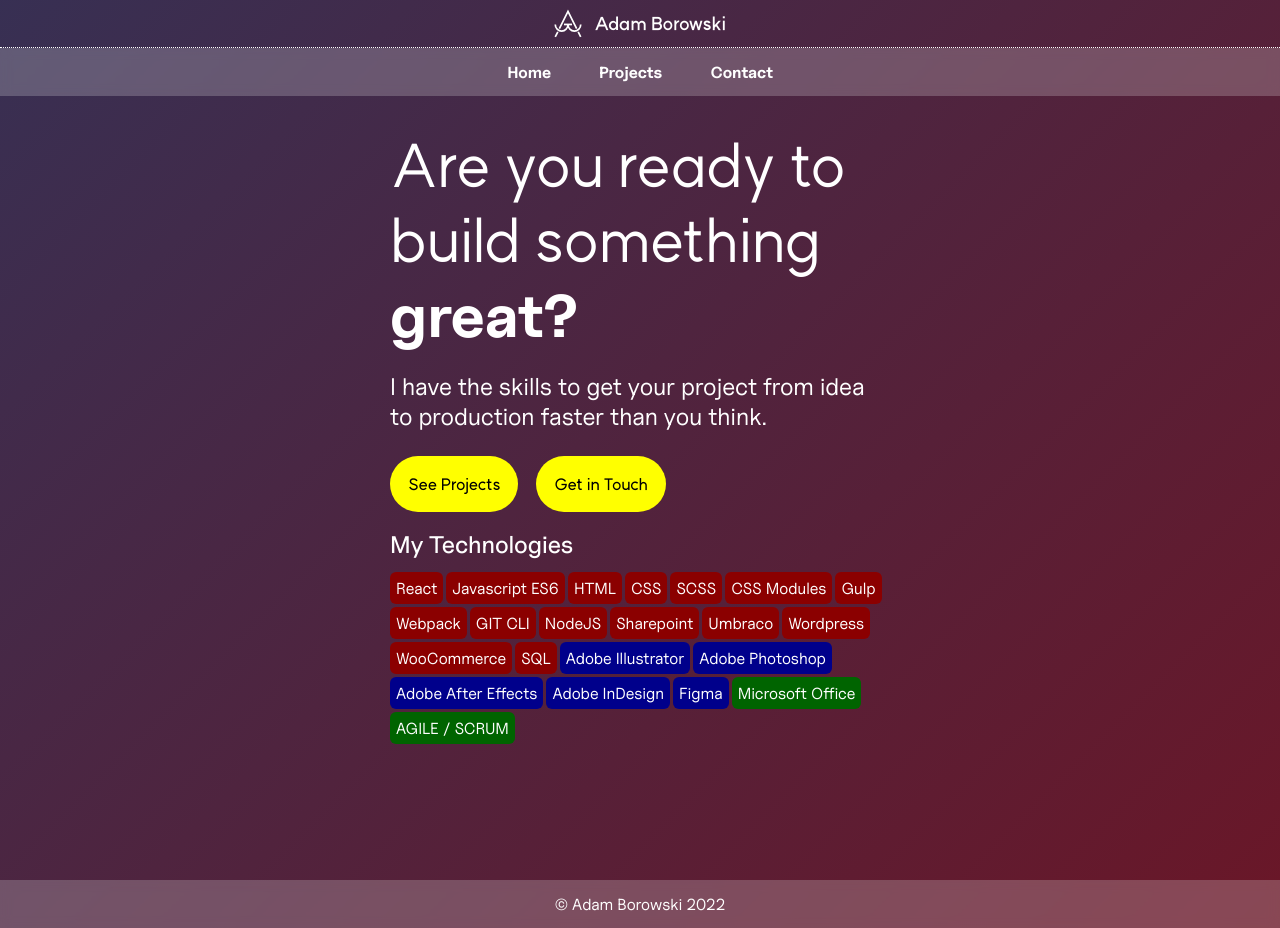
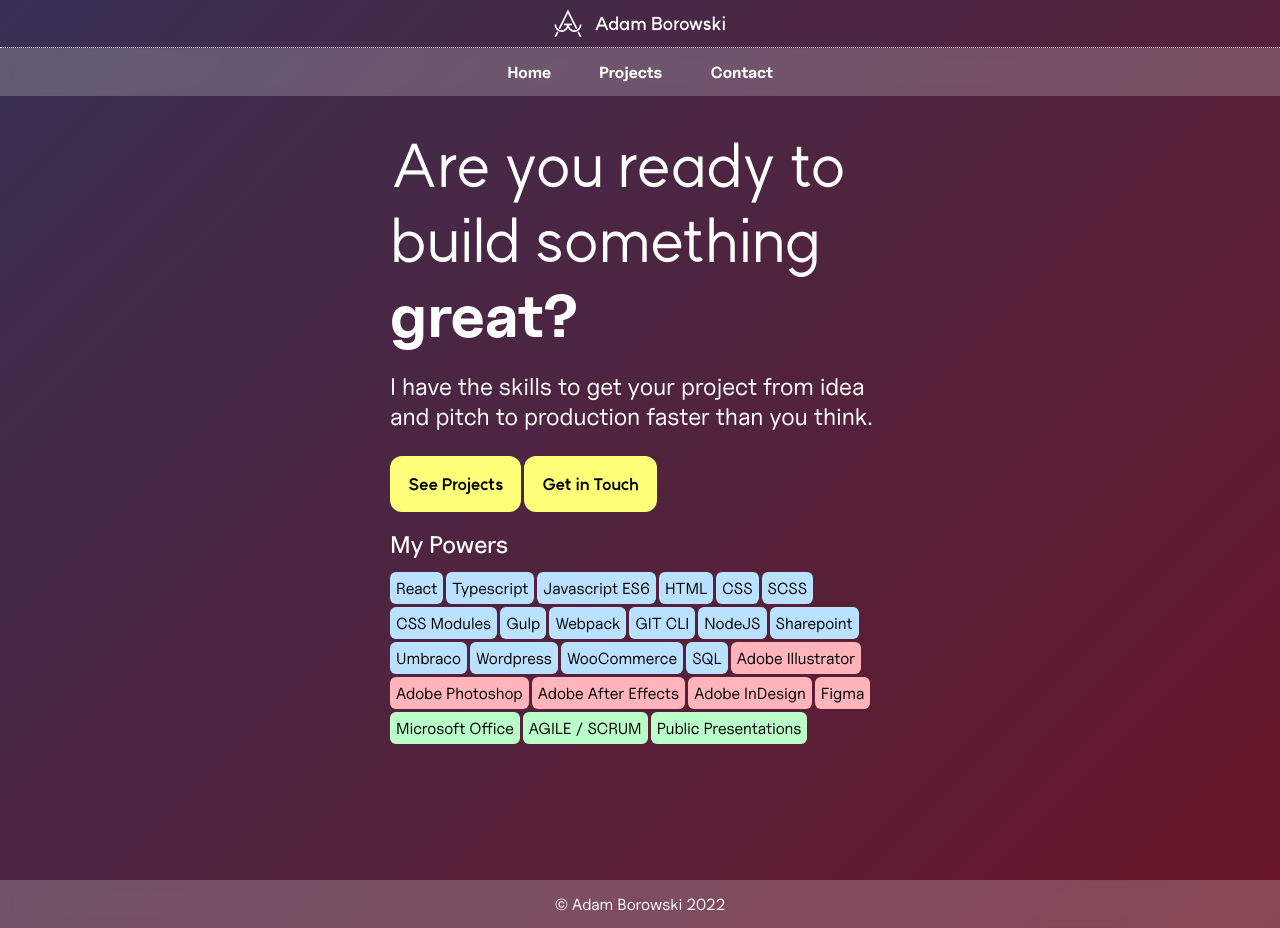
Before and after one commit to Adborowski/personal-site, a React (Vite) app: page / in a window 1280 px wide. Built offline with nearby package versions, Linux system fonts and the light colour scheme.

Commit message:
Improved TechnologieS

```diff
--- a/src/components/Header/Header.module.css
+++ b/src/components/Header/Header.module.css
@@ -4,6 +4,8 @@
   flex-direction: row;
   justify-content: center;
   border-bottom: 1px dotted white;
+  color: white;
+  text-decoration: none;
 }
 
 .brandBar .name {
--- a/src/components/Header/Header.tsx
+++ b/src/components/Header/Header.tsx
@@ -41,12 +41,12 @@ const SiteHeader = () => {
 
   return (
     <div className={styles.header}>
-      <div className={styles.brandBar}>
+      <NavLink to={"home"} className={styles.brandBar}>
         <div className={styles.logo}>
           <img src="./logo.svg" />
         </div>
         <div className={styles.name}>Adam Borowski</div>
-      </div>
+      </NavLink>
       <div onClick={onBurgerClick} className={styles.burger}>
         <span>≡</span>
       </div>
--- a/src/components/Hero/Hero.module.css
+++ b/src/components/Hero/Hero.module.css
@@ -25,14 +25,14 @@
 }
 
 .heroLinks .heroLink {
-  margin-right: 18px;
-  background-color: yellow;
+  margin-right: 3px;
+  background-color: #ffff79;
   color: black;
   padding: 18px;
-  border-radius: 60px;
+  border-radius: 12px;
   text-decoration: none;
   font-family: var(--font-display);
-  font-weight: 500;
+  font-weight: 700;
 }
 
 @media screen and (max-width: 500px) {
--- a/src/components/Hero/Hero.tsx
+++ b/src/components/Hero/Hero.tsx
@@ -26,8 +26,8 @@ const Hero = () => {
         <span className={styles.highlight}>great?</span>
       </h1>
       <h2>
-        I have the skills to get your project from idea to production faster
-        than you think.
+        I have the skills to get your project from idea and pitch to production
+        faster than you think.
       </h2>
       <div className={styles.heroLinks}>
         <HeroLinks />
--- a/src/components/Technologies/Technologies.module.css
+++ b/src/components/Technologies/Technologies.module.css
@@ -7,6 +7,7 @@
 }
 
 .tech {
+  color: black;
   display: inline-block;
   padding: 6px;
   margin-right: 3px;
--- a/src/components/Technologies/Technologies.tsx
+++ b/src/components/Technologies/Technologies.tsx
@@ -4,6 +4,7 @@ const Technologies = () => {
   const DisplayTechs: any = () => {
     const techList = [
       { label: "React", type: "code" },
+      { label: "Typescript", type: "code" },
       { label: "Javascript ES6", type: "code" },
       { label: "HTML", type: "code" },
       { label: "CSS", type: "code" },
@@ -25,13 +26,25 @@ const Technologies = () => {
       { label: "Figma", type: "design" },
       { label: "Microsoft Office", type: "business" },
       { label: "AGILE / SCRUM", type: "business" },
+      { label: "Public Presentations", type: "business" },
+    ];
+
+    const learningGoals = [
+      { label: "React Native", type: "code" },
+      { label: "Next.js", type: "code" },
     ];
 
     const techTypes: any = {
-      code: { color: "darkred" },
-      design: { color: "darkblue" },
-      business: { color: "darkgreen" },
+      code: { color: "#bae1ff" },
+      design: { color: "#ffb3ba" },
+      business: { color: "#baffc9" },
     };
+
+    // #ffb3ba
+    // #ffdfba
+    // #ffffba
+    // #baffc9
+    // #bae1ff
 
     const displayTechs = techList.map((tech) => {
       return (
@@ -48,9 +61,16 @@ const Technologies = () => {
     return displayTechs;
   };
 
+  const DisplayGoals = () => {
+    const learningGoals = [
+      { label: "React Native", type: "code" },
+      { label: "Next.js", type: "code" },
+    ];
+  };
+
   return (
     <div className={styles.Technologies}>
-      <h2>My Technologies</h2>
+      <h2>My Powers</h2>
       <DisplayTechs />
     </div>
   );
```
